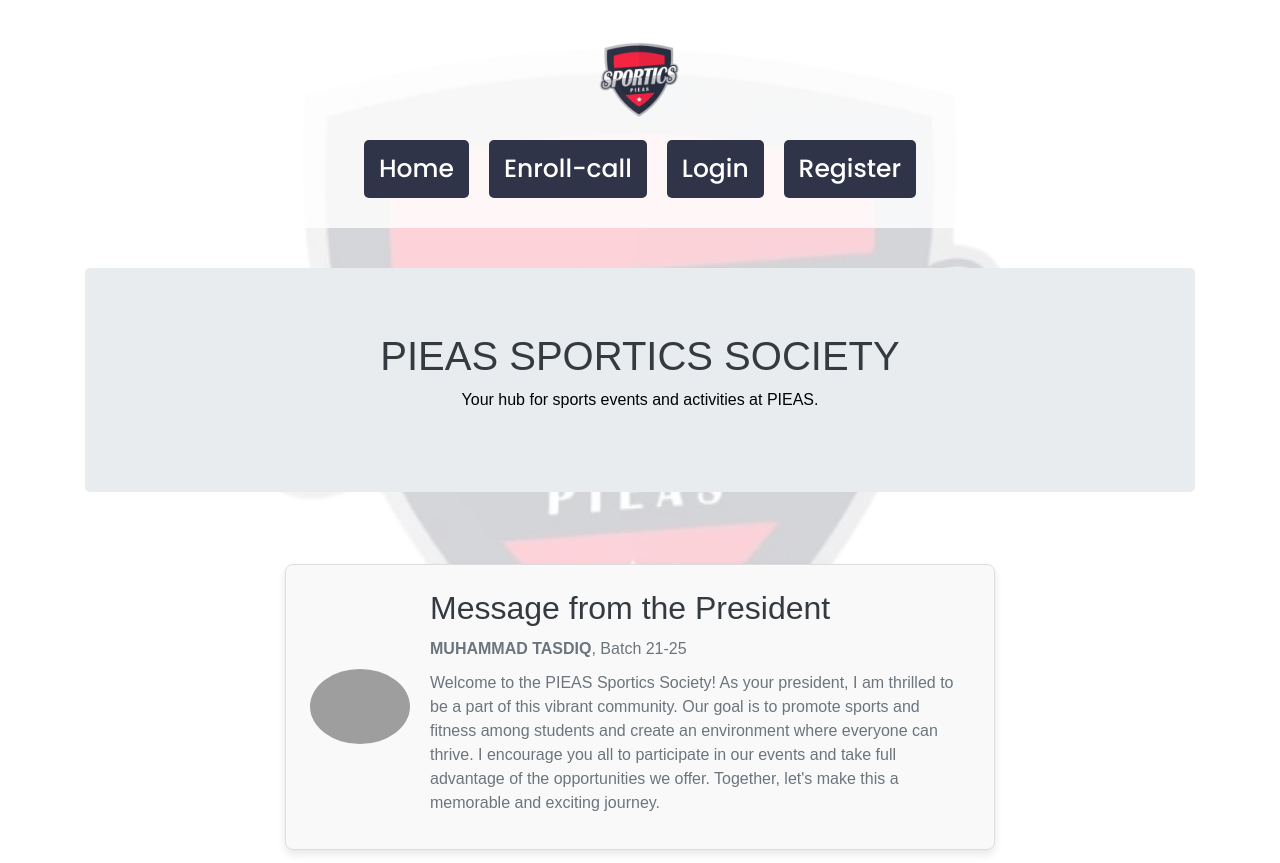
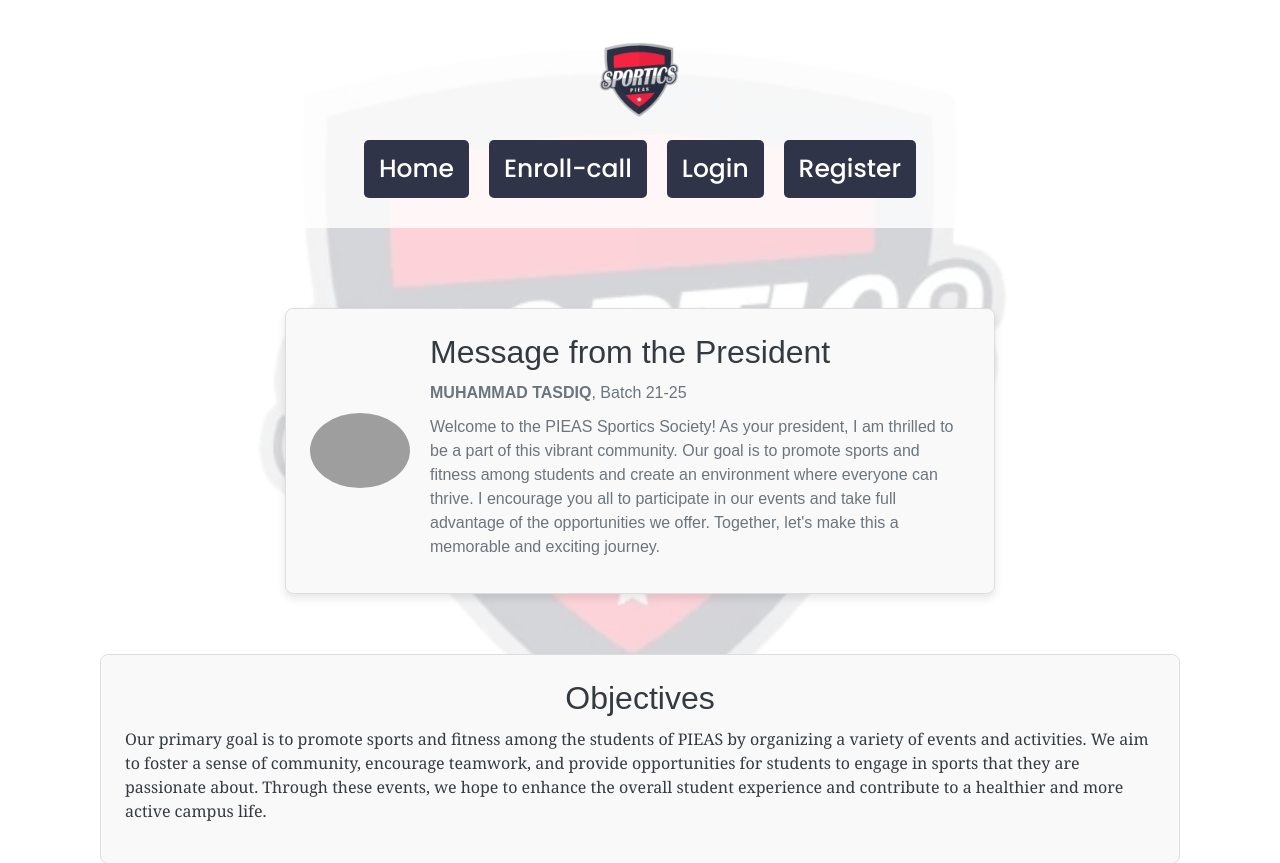
Before and after one commit to saadkarim754/PSS, a Flask app: page / in a window 1280 px wide. Shown: the top 863 px of the page. Run offline with Flask 2, Linux system fonts and the light colour scheme; some libraries are stand-ins or nearby versions; grey boxes are pictures that could not be loaded.

Commit message:
Update index.html

```diff
--- a/templates/index.html
+++ b/templates/index.html
@@ -3,28 +3,6 @@
 {% block title %}Home{% endblock %}
 
 {% block content %}
-    <div class="jumbotron text-center">
-
-        <h1>
-            PIEAS SPORTICS SOCIETY
-            {% if session.get("username") %}
-                {% if session.username == "Laraib Shoaib" %}
-                    <p class="text-red">Hello, {{ session.username }}! pookie dookie</p>
-                {% else %}
-                    <p class="text-red">{{ session.username }}</p>
-                {% endif %}
-            {% endif %}
-        </h1>
-        <p>Your hub for sports events and activities at PIEAS.</p>
-
-        {% if session.get("username") %}
-            {% if is_admin and session.get("user_id") in is_admin %}
-                <a href="/create_event" class="custom-secondary">Create Event</a>
-                <a href="/delete_event" class="btn btn-danger">Delete Event</a>
-            {% endif %}
-        {% endif %}
-    </div>
-
     <!-- President's Message Section -->
     <div class="container">
         <div class="row justify-content-center">
```
